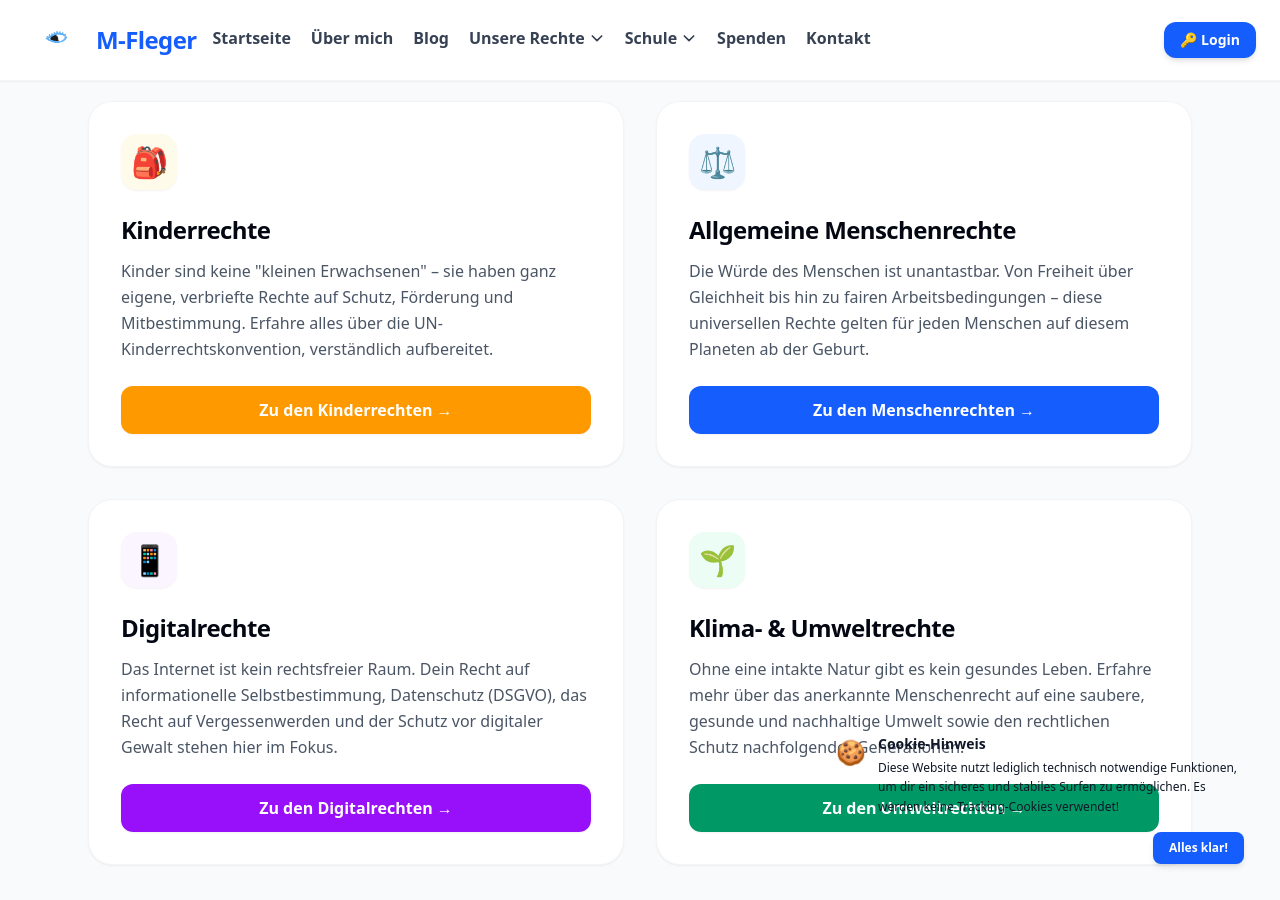
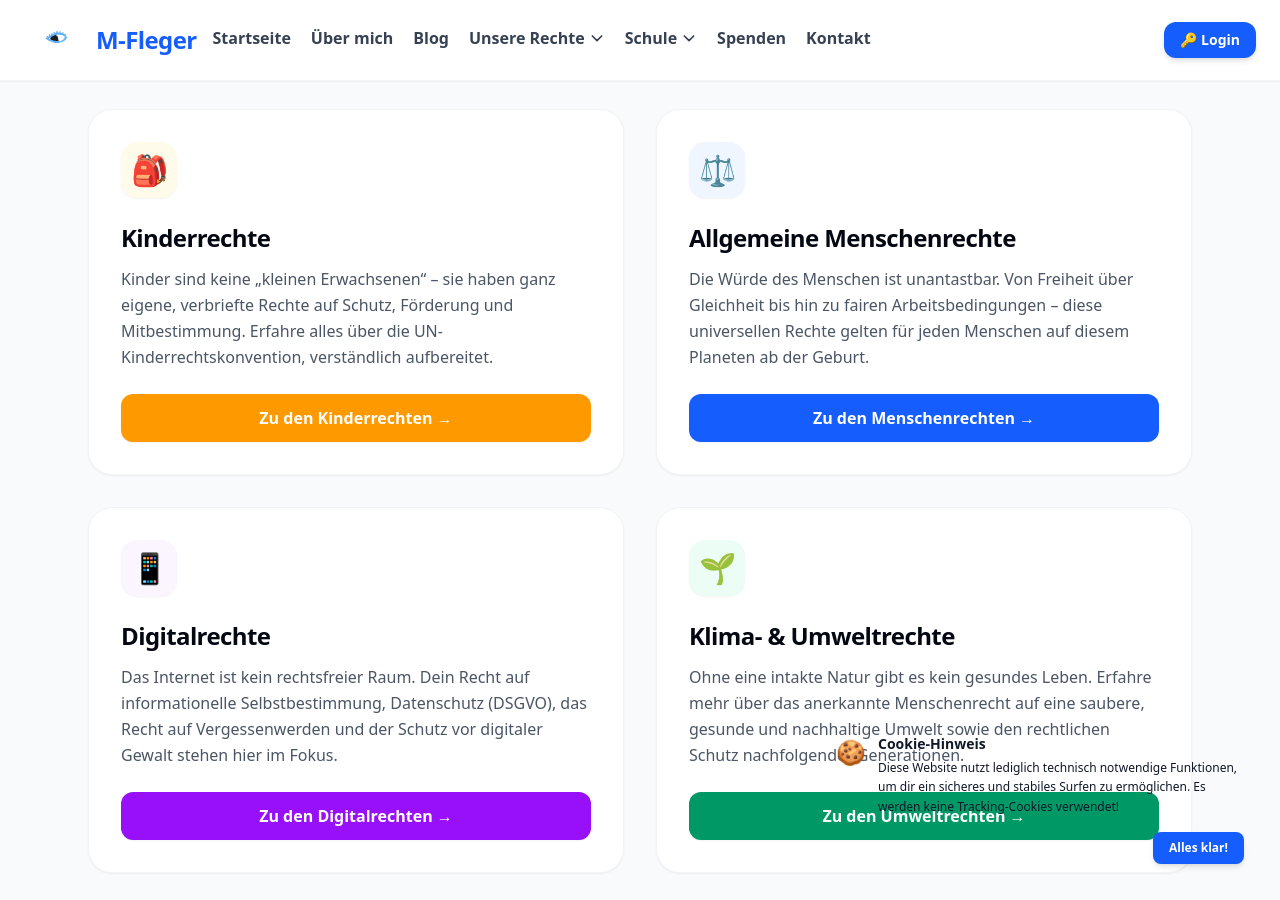
Before and after one commit to julian13053/julian13053.github.io, a Jekyll site: the page built from unsere-rechte.html, in a window 1280 px wide and 900 px high, scrolled down 440 px. Built offline with Jekyll 4.4.1, drawn with Linux system fonts in a browser that asks for light colours.

Commit message:
Update unsere-rechte.html

```diff
--- a/unsere-rechte.html
+++ b/unsere-rechte.html
@@ -2,6 +2,7 @@
 layout: null
 title: Unsere Rechte - Hub
 ---
+<!DOCTYPE html>
 <html lang="de">
 <head>
     <meta charset="UTF-8">
@@ -10,7 +11,7 @@
     <title>Unsere Rechte | M-Fleger</title>
     <meta name="description" content="Willkommen auf dem Rechte-Hub von M-Fleger. Entdecke und verstehe Kinderrechte, Menschenrechte, Digitalrechte und Umweltrechte auf Augenhöhe.">
 
-    <link class="flex" rel="icon" type="image/jpeg" href="auge-logo.jpg">
+    <link rel="icon" type="image/jpeg" href="auge-logo.jpg">
     <script src="https://cdn.jsdelivr.net/npm/@tailwindcss/browser@4"></script>
     <style>
         @keyframes fadeInUp {
@@ -42,56 +43,64 @@
 
         <div class="grid grid-cols-1 md:grid-cols-2 gap-8 mb-12">
 
-            <div class="bg-white border border-gray-100 rounded-3xl p-8 shadow-xs flex flex-col justify-between hover:shadow-xl hover:scale-[1.02] transition-all duration-300">
-                <div>
+            <div class="bg-white border border-gray-100 rounded-3xl p-8 shadow-xs flex flex-col justify-between hover:shadow-xl hover:scale-[1.02] transition-all duration-300 group">
+                <div class="flex-grow">
                     <div class="w-14 h-14 bg-amber-50 rounded-2xl flex items-center justify-center text-3xl mb-6 shadow-xs">🎒</div>
                     <h2 class="text-2xl font-black text-gray-950 tracking-tight mb-3">Kinderrechte</h2>
                     <p class="text-gray-600 text-sm md:text-base leading-relaxed mb-6">
-                        Kinder sind keine "kleinen Erwachsenen" – sie haben ganz eigene, verbriefte Rechte auf Schutz, Förderung und Mitbestimmung. Erfahre alles über die UN-Kinderrechtskonvention, verständlich aufbereitet.
+                        Kinder sind keine „kleinen Erwachsenen“ – sie haben ganz eigene, verbriefte Rechte auf Schutz, Förderung und Mitbestimmung. Erfahre alles über die UN-Kinderrechtskonvention, verständlich aufbereitet.
                     </p>
                 </div>
-                <a href="kinderrechte.html" class="inline-flex items-center justify-center bg-amber-500 hover:bg-amber-600 text-white font-bold px-6 py-3 rounded-xl no-underline transition-all w-full text-center shadow-xs">
-                    Zu den Kinderrechten →
-                </a>
+                <div class="mt-auto">
+                    <a href="kinderrechte.html" class="inline-flex items-center justify-center bg-amber-500 hover:bg-amber-600 text-white font-bold px-6 py-3 rounded-xl no-underline transition-all w-full text-center shadow-xs active:scale-95">
+                        Zu den Kinderrechten &rarr;
+                    </a>
+                </div>
             </div>
 
-            <div class="bg-white border border-gray-100 rounded-3xl p-8 shadow-xs flex flex-col justify-between hover:shadow-xl hover:scale-[1.02] transition-all duration-300">
-                <div>
+            <div class="bg-white border border-gray-100 rounded-3xl p-8 shadow-xs flex flex-col justify-between hover:shadow-xl hover:scale-[1.02] transition-all duration-300 group">
+                <div class="flex-grow">
                     <div class="w-14 h-14 bg-blue-50 rounded-2xl flex items-center justify-center text-3xl mb-6 shadow-xs">⚖️</div>
                     <h2 class="text-2xl font-black text-gray-950 tracking-tight mb-3">Allgemeine Menschenrechte</h2>
                     <p class="text-gray-600 text-sm md:text-base leading-relaxed mb-6">
                         Die Würde des Menschen ist unantastbar. Von Freiheit über Gleichheit bis hin zu fairen Arbeitsbedingungen – diese universellen Rechte gelten für jeden Menschen auf diesem Planeten ab der Geburt.
                     </p>
                 </div>
-                <a href="menschenrechte.html" class="inline-flex items-center justify-center bg-blue-600 hover:bg-blue-700 text-white font-bold px-6 py-3 rounded-xl no-underline transition-all w-full text-center shadow-xs">
-                    Zu den Menschenrechten →
-                </a>
+                <div class="mt-auto">
+                    <a href="menschenrechte.html" class="inline-flex items-center justify-center bg-blue-600 hover:bg-blue-700 text-white font-bold px-6 py-3 rounded-xl no-underline transition-all w-full text-center shadow-xs active:scale-95">
+                        Zu den Menschenrechten &rarr;
+                    </a>
+                </div>
             </div>
 
-            <div class="bg-white border border-gray-100 rounded-3xl p-8 shadow-xs flex flex-col justify-between hover:shadow-xl hover:scale-[1.02] transition-all duration-300">
-                <div>
+            <div class="bg-white border border-gray-100 rounded-3xl p-8 shadow-xs flex flex-col justify-between hover:shadow-xl hover:scale-[1.02] transition-all duration-300 group">
+                <div class="flex-grow">
                     <div class="w-14 h-14 bg-purple-50 rounded-2xl flex items-center justify-center text-3xl mb-6 shadow-xs">📱</div>
                     <h2 class="text-2xl font-black text-gray-950 tracking-tight mb-3">Digitalrechte</h2>
                     <p class="text-gray-600 text-sm md:text-base leading-relaxed mb-6">
                         Das Internet ist kein rechtsfreier Raum. Dein Recht auf informationelle Selbstbestimmung, Datenschutz (DSGVO), das Recht auf Vergessenwerden und der Schutz vor digitaler Gewalt stehen hier im Fokus.
                     </p>
                 </div>
-                <a href="digitalrechte.html" class="inline-flex items-center justify-center bg-purple-600 hover:bg-purple-700 text-white font-bold px-6 py-3 rounded-xl no-underline transition-all w-full text-center shadow-xs">
-                    Zu den Digitalrechten →
-                </a>
+                <div class="mt-auto">
+                    <a href="digitalrechte.html" class="inline-flex items-center justify-center bg-purple-600 hover:bg-purple-700 text-white font-bold px-6 py-3 rounded-xl no-underline transition-all w-full text-center shadow-xs active:scale-95">
+                        Zu den Digitalrechten &rarr;
+                    </a>
+                </div>
             </div>
 
-            <div class="bg-white border border-gray-100 rounded-3xl p-8 shadow-xs flex flex-col justify-between hover:shadow-xl hover:scale-[1.02] transition-all duration-300">
-                <div>
+            <div class="bg-white border border-gray-100 rounded-3xl p-8 shadow-xs flex flex-col justify-between hover:shadow-xl hover:scale-[1.02] transition-all duration-300 group">
+                <div class="flex-grow">
                     <div class="w-14 h-14 bg-emerald-50 rounded-2xl flex items-center justify-center text-3xl mb-6 shadow-xs">🌱</div>
                     <h2 class="text-2xl font-black text-gray-950 tracking-tight mb-3">Klima- & Umweltrechte</h2>
                     <p class="text-gray-600 text-sm md:text-base leading-relaxed mb-6">
                         Ohne eine intakte Natur gibt es kein gesundes Leben. Erfahre mehr über das anerkannte Menschenrecht auf eine saubere, gesunde und nachhaltige Umwelt sowie den rechtlichen Schutz nachfolgender Generationen.
                     </p>
                 </div>
-                <a href="umweltrechte.html" class="inline-flex items-center justify-center bg-emerald-600 hover:bg-emerald-700 text-white font-bold px-6 py-3 rounded-xl no-underline transition-all w-full text-center shadow-xs">
-                    Zu den Umweltrechten →
-                </a>
+                <div class="mt-auto">
+                    <a href="umweltrechte.html" class="inline-flex items-center justify-center bg-emerald-600 hover:bg-emerald-700 text-white font-bold px-6 py-3 rounded-xl no-underline transition-all w-full text-center shadow-xs active:scale-95">
+                        Zu den Umweltrechten &rarr;
+                    </a>
+                </div>
             </div>
 
         </div>
```
